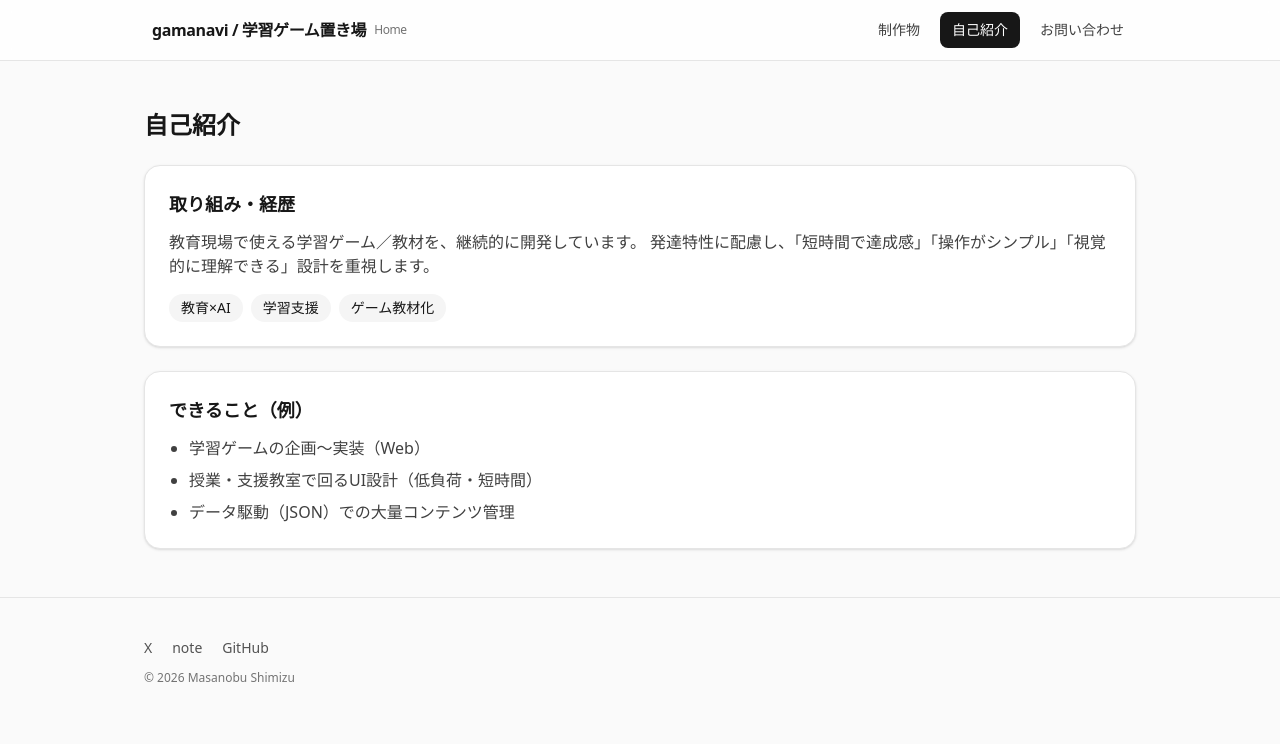
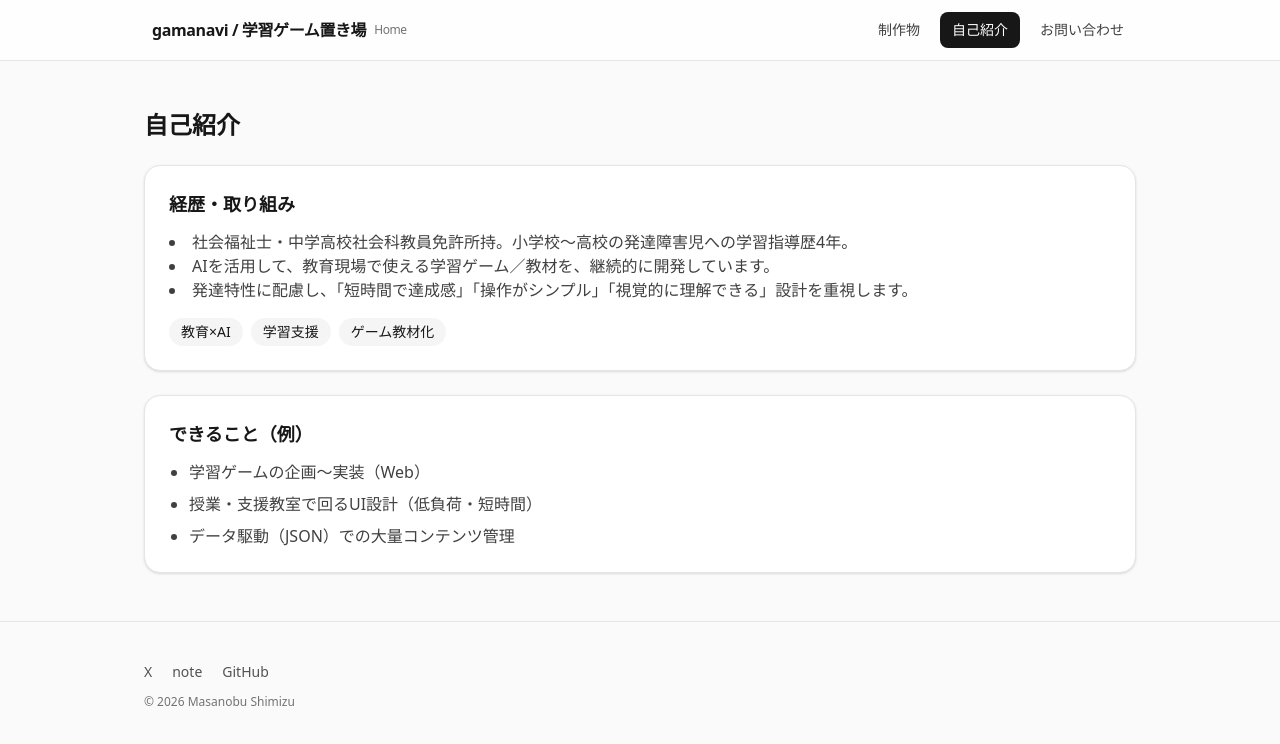
Before and after one commit to shimimasa/gamanavi-portfolio, a Next.js app: page /about in a window 1280 px wide. Shown: the top 744 px of the page. Built offline with nearby package versions, Linux system fonts and the light colour scheme.

Commit message:
refactor: update homepage and about page content for clarity and improved structure

```diff
--- a/src/app/about/page.js
+++ b/src/app/about/page.js
@@ -6,10 +6,11 @@ export default function AboutPage() {
       <h1 className="text-2xl font-semibold">自己紹介</h1>
 
       <section className="rounded-2xl border border-neutral-200 bg-white p-6 shadow-sm">
-        <h2 className="text-lg font-semibold">取り組み・経歴</h2>
+        <h2 className="text-lg font-semibold">経歴・取り組み</h2>
         <p className="mt-3 text-neutral-700">
-          教育現場で使える学習ゲーム／教材を、継続的に開発しています。
-          発達特性に配慮し、「短時間で達成感」「操作がシンプル」「視覚的に理解できる」設計を重視します。
+        <li>社会福祉士・中学高校社会科教員免許所持。小学校～高校の発達障害児への学習指導歴4年。</li>
+        <li>AIを活用して、教育現場で使える学習ゲーム／教材を、継続的に開発しています。</li>
+        <li>発達特性に配慮し、「短時間で達成感」「操作がシンプル」「視覚的に理解できる」設計を重視します。</li>
         </p>
         <div className="mt-auto pt-4 flex flex-wrap gap-2">
           {profile.focus.map((f) => (
--- a/src/app/page.js
+++ b/src/app/page.js
@@ -18,11 +18,12 @@ export default function HomePage() {
           <div className="sm:col-span-7">
             {/* Step1: ファーストビューを「3秒で伝わる」形に寄せる */}
             <h1 className="text-2xl font-semibold leading-tight tracking-tight sm:text-4xl">
-              教育現場で活用できる学習ゲーム集
+              楽しく学べるゲーム集
             </h1>
 
             <p className="mt-2 text-base leading-relaxed text-neutral-700">
-              小学生〜中学生向け。授業・支援教室・家庭学習で使える教材をゲームとして設計・開発しています。
+              <li>小学生〜中学生向け。</li>
+              <li>授業・支援教室・家庭学習で使える学習ゲームを公開しています。</li>
             </p>
 
             <div className="mt-2 flex flex-wrap items-center gap-2">
```
